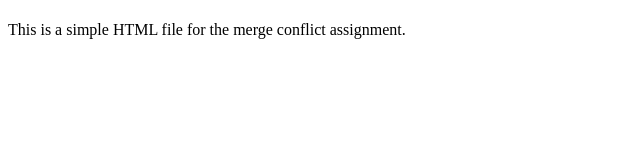
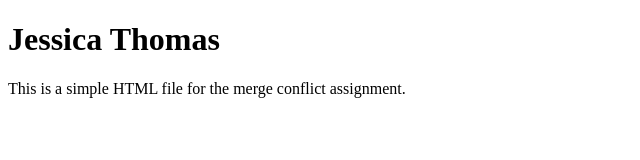
Before and after one commit to jmt713/jessica-thomas-assignment-4, a plain HTML site: page index.html in a window 1280 px wide. Shown: the whole page, without its empty margins (0-640 px from the left). Drawn offline with Linux system fonts and the light colour scheme.

Commit message:
added my name

```diff
--- a/index.html
+++ b/index.html
@@ -6,7 +6,7 @@
     <title>Assignment 4 - Merge Conflict</title>
 </head>
 <body>
-    <h1></h1>
+    <h1>Jessica Thomas</h1>
     <p>This is a simple HTML file for the merge conflict assignment.</p>
 </body>
 </html>
```
